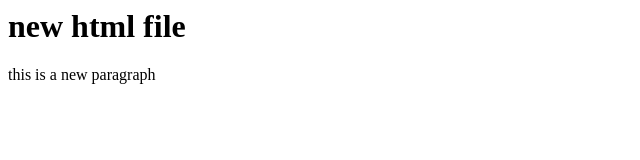
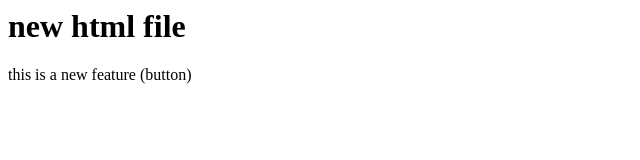
Before and after one commit to chauhanvishal365/local-repo, a plain HTML site: page index.html in a window 1280 px wide. Shown: the full height of the page, 0-640 px from the left. Drawn offline with Linux system fonts and the light colour scheme.

```diff
--- a/index.html
+++ b/index.html
@@ -4,6 +4,6 @@
     </head>
     <body>
         <h1>new html file</h1>
-        <p>this is a new paragraph</p>
+        <p>this is a new feature (button)</p>
     </body>
 </html>
```
